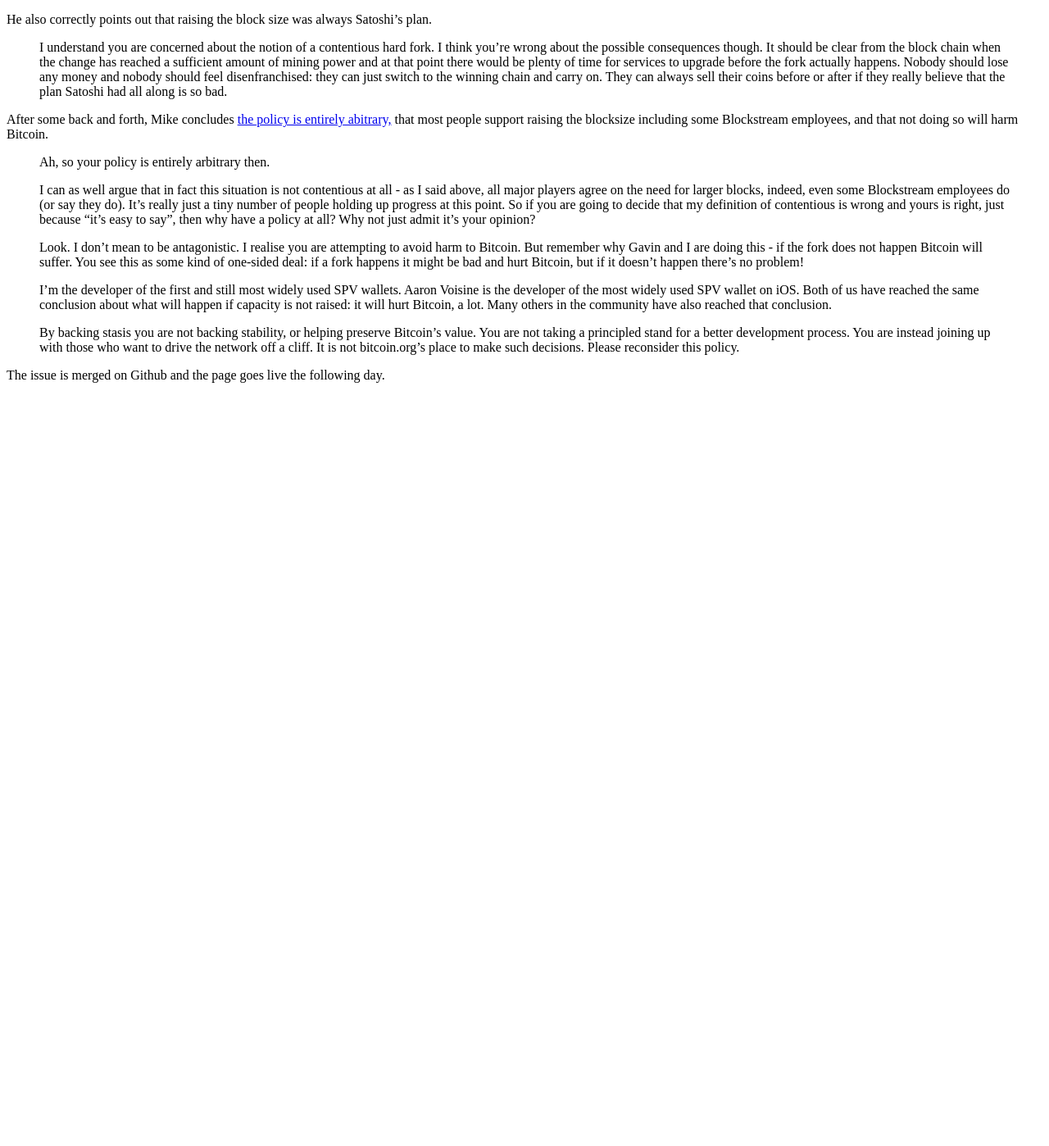
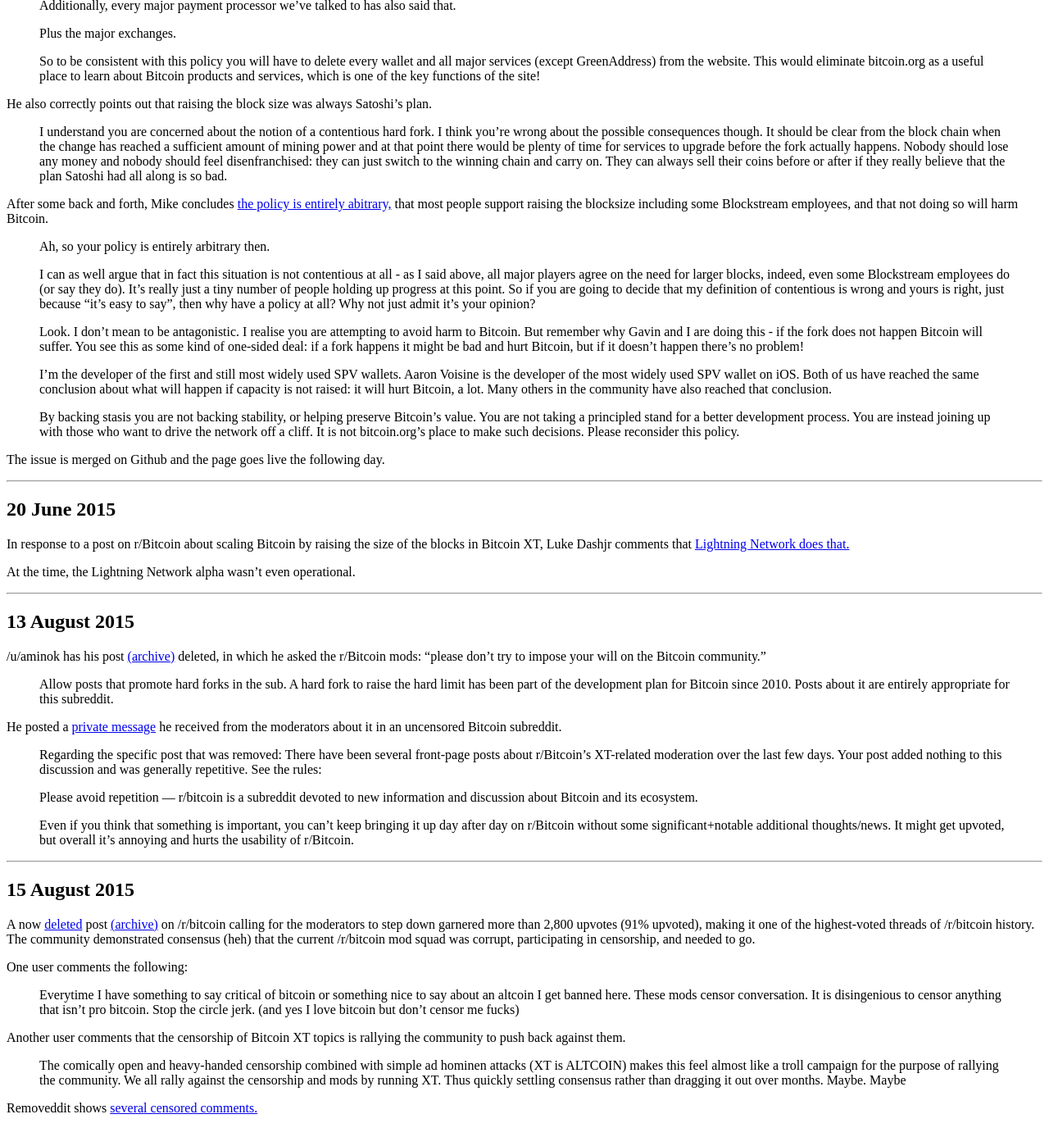
Before and after one commit to derykmakgill/website, a Jekyll site: the page built from testbtc.md, in a window 1280 px wide and 1400 px high, scrolled down 10826 px. Shown: the whole window at 82% size. Built offline with Jekyll 4.4.1, drawn with Linux system fonts in a browser that asks for light colours; a script that is not in the unit is left out; before the commit the page ends 11335 px from its top, so only the background shows below that; some of the changed text lies outside the part shown.

Commit message:
Update testbtc.md

```diff
--- a/testbtc.md
+++ b/testbtc.md
@@ -259,6 +259,12 @@
 
 ---
 
+## 08 April 2014
+
+Gavin Andresen [steps down as the lead developer for Bitcoin Core](https://www.coindesk.com/gavin-andresen-steps-bitcoins-lead-developer) and passes the reins to Wladimir van der Laan.
+
+---
+
 ## 26 May 2014
 
 [Mircea Popescu threatens to kill Andreas Antonoplous on Twitter](https://web.archive.org/web/20160503210834/http://www.thecoinfront.com/andreas-antonopolous-threatened-with-murder-over-twitter/) after he says Bitcoin shouldn't just be a tool of the ultra-privileged.
@@ -497,3 +503,43 @@
 >By backing stasis you are not backing stability, or helping preserve Bitcoin's value. You are not taking a principled stand for a better development process. You are instead joining up with those who want to drive the network off a cliff. It is not bitcoin.org's place to make such decisions. Please reconsider this policy.
 
 The issue is merged on Github and the page goes live the following day.
+
+---
+
+## 20 June 2015
+
+In response to a post on r/Bitcoin about scaling Bitcoin by raising the size of the blocks in Bitcoin XT, Luke Dashjr comments that [Lightning Network does that.](https://np.reddit.com/r/Bitcoin/comments/3aieuj/gavin_andresens_block_size_increase_code_8mb_cap/csd88la/)
+
+At the time, the Lightning Network alpha wasn't even operational.
+
+---
+
+## 13 August 2015
+
+/u/aminok has his post [(archive)](https://archive.is/E75Cx#selection-1969.95-1969.299) deleted, in which he asked the r/Bitcoin mods: “please don’t try to impose your will on the Bitcoin community.”
+
+>Allow posts that promote hard forks in the sub. A hard fork to raise the hard limit has been part of the development plan for Bitcoin since 2010. Posts about it are entirely appropriate for this subreddit.
+
+He posted a [private message](https://www.reddit.com/r/bitcoin_uncensored/comments/3gxup6/another_meta_post_deleted_in_rbitcoin_what_can_we/cu2j0ea?utm_source=share&utm_medium=web2x) he received from the moderators about it in an uncensored Bitcoin subreddit.
+
+>Regarding the specific post that was removed: There have been several front-page posts about r/Bitcoin's XT-related moderation over the last few days. Your post added nothing to this discussion and was generally repetitive. See the rules:
+>
+>Please avoid repetition — r/bitcoin is a subreddit devoted to new information and discussion about Bitcoin and its ecosystem.
+>
+>Even if you think that something is important, you can't keep bringing it up day after day on r/Bitcoin without some significant+notable additional thoughts/news. It might get upvoted, but overall it's annoying and hurts the usability of r/Bitcoin.
+
+---
+
+## 15 August 2015
+
+A now [deleted](https://www.reddit.com/r/Bitcoin/comments/3h5f90/these_mods_need_to_be_changed_upvote_if_you_agree/) post [(archive)](https://archive.is/rum9c) on /r/bitcoin calling for the moderators to step down garnered more than 2,800 upvotes (91% upvoted), making it one of the highest-voted threads of /r/bitcoin history. The community demonstrated consensus (heh) that the current /r/bitcoin mod squad was corrupt, participating in censorship, and needed to go.
+
+One user comments the following:
+
+>Everytime I have something to say critical of bitcoin or something nice to say about an altcoin I get banned here. These mods censor conversation. It is disingenious to censor anything that isn't pro bitcoin. Stop the circle jerk. (and yes I love bitcoin but don't censor me fucks)
+
+Another user comments that the censorship of Bitcoin XT topics is rallying the community to push back against them.
+
+>The comically open and heavy-handed censorship combined with simple ad hominen attacks (XT is ALTCOIN) makes this feel almost like a troll campaign for the purpose of rallying the community. We all rally against the censorship and mods by running XT. Thus quickly settling consensus rather than dragging it out over months. Maybe. Maybe
+
+Removeddit shows [several censored comments.](http://removeddit.com/r/Bitcoin/comments/3h5f90/these_mods_need_to_be_changed_upvote_if_you_agree/)
```
